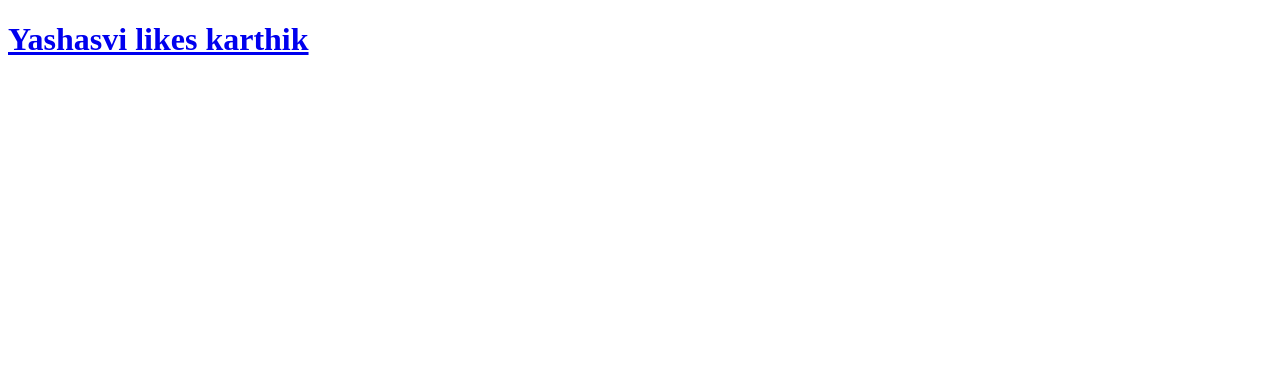
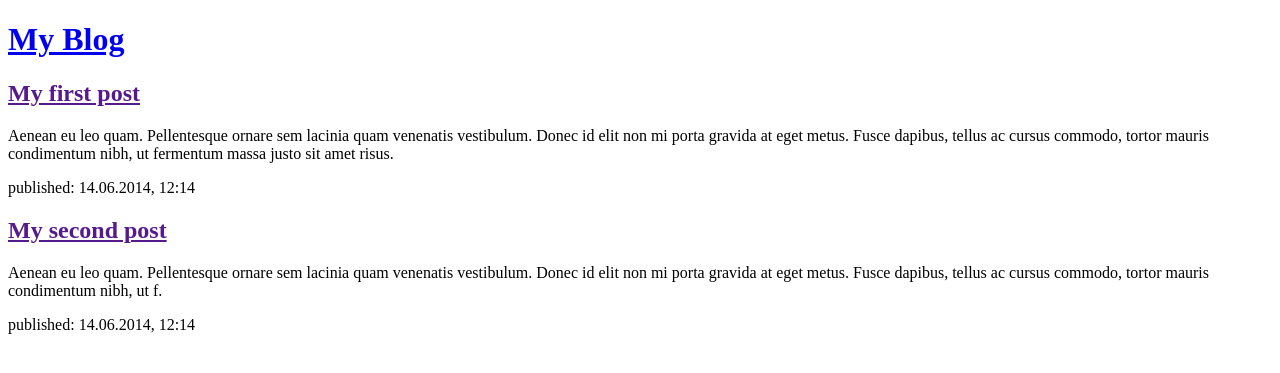
Before and after one commit to Sricharan-V/Django-girls, a Django app: page / in a window 1280 px wide. Shown: the top 373 px of the page. Run offline with Django 3.2, Linux system fonts and the light colour scheme.

Commit message:
Changed the HTML for the site.

```diff
--- a/blog/templates/blog/post_list.html
+++ b/blog/templates/blog/post_list.html
@@ -5,9 +5,19 @@
     </head>
     <body>
         <header>
-            <h1><a href="/">Yashasvi likes karthik</a></h1>
+            <h1><a href="/">My Blog</a></h1>
         </header>
 
+        <article>
+            <h2><a href="">My first post</a></h2>
+            <p>Aenean eu leo quam. Pellentesque ornare sem lacinia quam venenatis vestibulum. Donec id elit non mi porta gravida at eget metus. Fusce dapibus, tellus ac cursus commodo, tortor mauris condimentum nibh, ut fermentum massa justo sit amet risus.</p>
+            <time>published: 14.06.2014, 12:14</time>
+        </article>
 
+        <article>
+            <h2><a href="">My second post</a></h2>
+            <p>Aenean eu leo quam. Pellentesque ornare sem lacinia quam venenatis vestibulum. Donec id elit non mi porta gravida at eget metus. Fusce dapibus, tellus ac cursus commodo, tortor mauris condimentum nibh, ut f.</p>
+            <time>published: 14.06.2014, 12:14</time>
+        </article>
     </body>
 </html>
```
